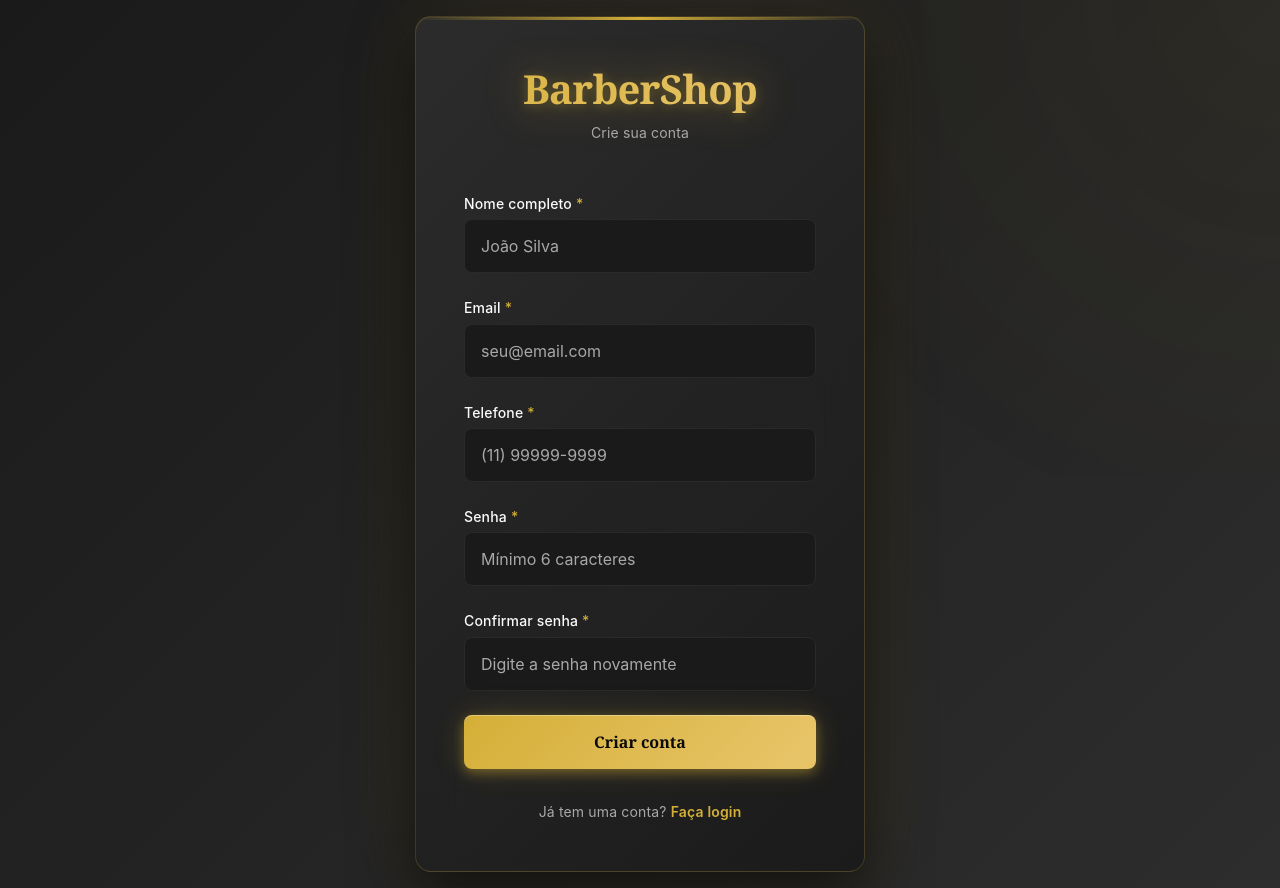
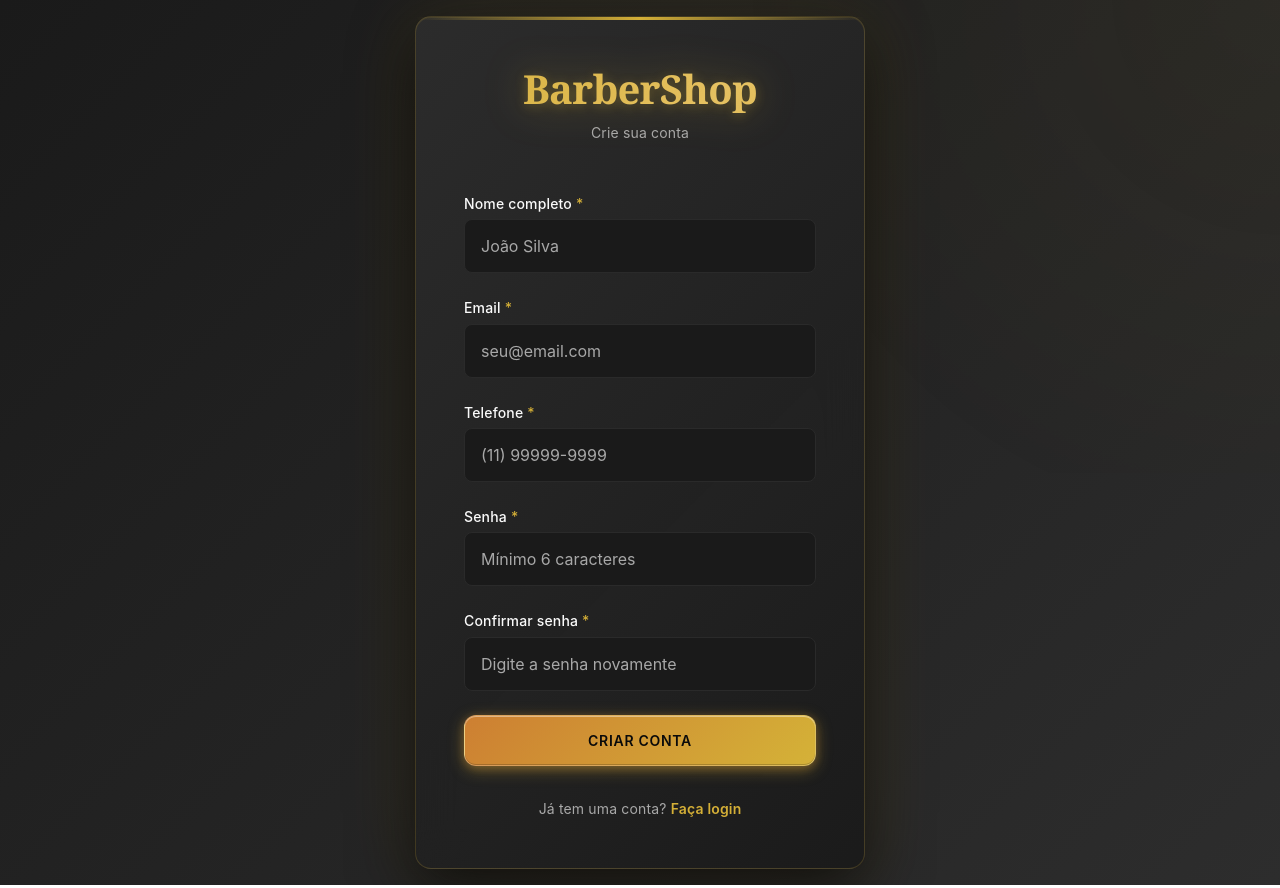
Before and after one commit to PedroLeoo07/barbershop-management-web, a Next.js app: page /register in a window 1280 px wide. Built offline with nearby package versions, Linux system fonts and the light colour scheme.

Commit message:
feat: update Button and Card components with enhanced styles and effects

```diff
--- a/src/components/Button/Button.module.css
+++ b/src/components/Button/Button.module.css
@@ -5,9 +5,12 @@
   align-items: center;
   justify-content: center;
   gap: var(--spacing-sm);
-  font-family: var(--font-family-display);
+  font-family: var(--font-family-primary);
   font-weight: 600;
-  border-radius: var(--radius-md);
+  letter-spacing: 0.05em;
+  text-transform: uppercase;
+  font-size: 0.875rem;
+  border-radius: var(--radius-lg);
   cursor: pointer;
   transition: all var(--transition-base);
   border: none;
@@ -26,76 +29,103 @@
   width: 0;
   height: 0;
   border-radius: 50%;
-  background: rgba(255, 255, 255, 0.1);
+  background: rgba(255, 255, 255, 0.15);
   transform: translate(-50%, -50%);
   transition: width 0.6s, height 0.6s;
+  z-index: 0;
 }
 
 .button:hover::before {
-  width: 300px;
-  height: 300px;
+  width: 400px;
+  height: 400px;
+}
+
+.button > * {
+  position: relative;
+  z-index: 1;
 }
 
 .button:disabled {
   cursor: not-allowed;
-  opacity: 0.5;
+  opacity: 0.4;
+  filter: grayscale(0.5);
 }
 
 .button:focus-visible {
   outline: 2px solid var(--color-accent-gold);
-  outline-offset: 2px;
+  outline-offset: 3px;
+  box-shadow: 0 0 0 4px rgba(212, 175, 55, 0.2);
 }
 
-/* Tamanhos */
+/* Tamanhos Premium */
 .small {
-  padding: var(--spacing-sm) var(--spacing-md);
-  font-size: 0.875rem;
-  min-height: 36px;
+  padding: var(--spacing-sm) var(--spacing-lg);
+  font-size: 0.75rem;
+  min-height: 38px;
 }
 
 .medium {
-  padding: var(--spacing-md) var(--spacing-lg);
-  font-size: 1rem;
-  min-height: 44px;
+  padding: var(--spacing-md) var(--spacing-xl);
+  font-size: 0.875rem;
+  min-height: 48px;
 }
 
 .large {
-  padding: var(--spacing-lg) var(--spacing-xl);
-  font-size: 1.125rem;
-  min-height: 52px;
+  padding: var(--spacing-lg) var(--spacing-2xl);
+  font-size: 1rem;
+  min-height: 56px;
 }
 
-/* Variantes */
+/* Variantes Premium */
 .primary {
-  background: linear-gradient(135deg, var(--color-accent-gold) 0%, var(--color-accent-gold-hover) 50%, var(--color-accent-gold) 100%);
+  background: linear-gradient(135deg, #CD7F32 0%, #D4AF37 50%, #E8C468 100%);
   background-size: 200% auto;
   color: var(--color-primary-graphite);
-  box-shadow: 0 4px 12px rgba(212, 175, 55, 0.4),
-              0 0 30px rgba(212, 175, 55, 0.2),
-              inset 0 1px 0 rgba(255, 255, 255, 0.3);
+  box-shadow:
+    0 4px 16px rgba(212, 175, 55, 0.4),
+    0 2px 8px rgba(205, 127, 50, 0.3),
+    inset 0 1px 0 rgba(255, 255, 255, 0.4),
+    inset 0 -1px 0 rgba(0, 0, 0, 0.2);
   position: relative;
   overflow: hidden;
+  border: 1px solid rgba(255, 255, 255, 0.2);
 }
 
 .primary::after {
   content: '';
   position: absolute;
-  top: 50%;
-  left: 50%;
-  width: 0;
-  height: 0;
-  border-radius: 50%;
-  background: rgba(255, 255, 255, 0.3);
-  transform: translate(-50%, -50%);
-  transition: width 0.6s, height 0.6s;
+  top: 0;
+  left: -100%;
+  width: 100%;
+  height: 100%;
+  background: linear-gradient(
+    90deg,
+    transparent,
+    rgba(255, 255, 255, 0.3),
+    transparent
+  );
+  transition: left 0.5s;
 }
 
 .primary:hover:not(:disabled) {
   transform: translateY(-2px);
-  box-shadow: 0 8px 24px rgba(212, 175, 55, 0.5),
-              0 0 40px rgba(212, 175, 55, 0.3),
-              inset 0 1px 0 rgba(255, 255, 255, 0.4);
+  box-shadow:
+    0 8px 28px rgba(212, 175, 55, 0.5),
+    0 4px 16px rgba(205, 127, 50, 0.4),
+    inset 0 1px 0 rgba(255, 255, 255, 0.5),
+    inset 0 -1px 0 rgba(0, 0, 0, 0.3);
   background-position: 100% 0;
+}
+
+.primary:hover::after {
+  left: 100%;
+}
+
+.primary:active:not(:disabled) {
+  transform: translateY(0);
+  box-shadow:
+    0 2px 8px rgba(212, 175, 55, 0.3),
+    inset 0 2px 4px rgba(0, 0, 0, 0.3);
 }
 
 .primary:hover:not(:disabled)::after {
--- a/src/components/Card/Card.module.css
+++ b/src/components/Card/Card.module.css
@@ -1,79 +1,98 @@
-/* Card Component - Container premium */
+/* Card Premium - Container com efeito de vidro */
 
 .card {
-  background: linear-gradient(135deg, rgba(45, 45, 45, 0.8) 0%, rgba(35, 35, 35, 0.8) 100%);
-  border: 1px solid var(--color-neutral-border);
-  border-radius: var(--radius-lg);
-  padding: var(--spacing-xl);
+  background: linear-gradient(135deg, rgba(26, 26, 26, 0.95) 0%, rgba(20, 20, 20, 0.98) 100%);
+  border: 1px solid rgba(212, 175, 55, 0.15);
+  border-radius: var(--radius-xl);
+  padding: var(--spacing-2xl);
   transition: all var(--transition-base);
   position: relative;
   overflow: hidden;
-  backdrop-filter: blur(10px);
+  backdrop-filter: blur(20px) saturate(180%);
+  -webkit-backdrop-filter: blur(20px) saturate(180%);
+  box-shadow:
+    0 4px 16px rgba(0, 0, 0, 0.4),
+    inset 0 1px 0 rgba(255, 255, 255, 0.05);
 }
 
 .card::before {
   content: '';
   position: absolute;
-  top: -2px;
-  left: -2px;
-  right: -2px;
-  bottom: -2px;
-  background: linear-gradient(90deg,
-    transparent,
-    var(--color-accent-gold),
-    transparent
+  top: 0;
+  left: 0;
+  right: 0;
+  bottom: 0;
+  background: linear-gradient(135deg,
+    rgba(212, 175, 55, 0.03) 0%,
+    transparent 50%,
+    rgba(205, 127, 50, 0.03) 100%
   );
-  border-radius: var(--radius-lg);
   opacity: 0;
   transition: opacity var(--transition-base);
-  z-index: -1;
+  pointer-events: none;
 }
 
 .card::after {
   content: '';
   position: absolute;
   top: 0;
-  left: 0;
-  right: 0;
-  height: 3px;
-  background: linear-gradient(90deg, transparent, var(--color-accent-gold), transparent);
-  transform: scaleX(0);
-  transform-origin: left;
-  transition: transform var(--transition-base);
+  left: -100%;
+  width: 100%;
+  height: 100%;
+  background: linear-gradient(
+    90deg,
+    transparent,
+    rgba(212, 175, 55, 0.1),
+    transparent
+  );
+  transition: left 0.7s;
+  pointer-events: none;
 }
 
 .card:hover::before {
   opacity: 1;
-  animation: borderGlow 2s linear infinite;
 }
 
 .card:hover::after {
-  transform: scaleX(1);
+  left: 100%;
 }
 
-@keyframes borderGlow {
-  0%, 100% { filter: blur(5px) brightness(1); }
-  50% { filter: blur(8px) brightness(1.2); }
-}
-
-/* Variantes */
+/* Variantes Premium */
 .elevated {
-  box-shadow: 0 4px 12px rgba(0, 0, 0, 0.3);
+  box-shadow:
+    0 8px 24px rgba(0, 0, 0, 0.5),
+    0 2px 8px rgba(0, 0, 0, 0.3),
+    inset 0 1px 0 rgba(255, 255, 255, 0.05);
 }
 
 .elevated:hover {
-  transform: translateY(-4px);
-  box-shadow: 0 8px 24px rgba(0, 0, 0, 0.4);
+  transform: translateY(-6px);
+  box-shadow:
+    0 16px 40px rgba(0, 0, 0, 0.6),
+    0 4px 16px rgba(212, 175, 55, 0.2),
+    inset 0 1px 0 rgba(255, 255, 255, 0.08);
+  border-color: rgba(212, 175, 55, 0.3);
 }
 
 .outlined {
-  border: 2px solid var(--color-neutral-border);
+  border: 2px solid rgba(212, 175, 55, 0.2);
+  background: linear-gradient(135deg, rgba(26, 26, 26, 0.7) 0%, rgba(20, 20, 20, 0.8) 100%);
+}
+
+.outlined:hover {
+  border-color: rgba(212, 175, 55, 0.5);
+  box-shadow: 0 0 24px rgba(212, 175, 55, 0.15);
 }
 
 .flat {
   border: none;
-  background: rgba(45, 45, 45, 0.5);
-  backdrop-filter: blur(10px);
+  background: rgba(26, 26, 26, 0.6);
+  backdrop-filter: blur(16px) saturate(150%);
+  box-shadow: none;
+}
+
+.flat:hover {
+  background: rgba(26, 26, 26, 0.75);
 }
 
 /* Estados de interação */
```
